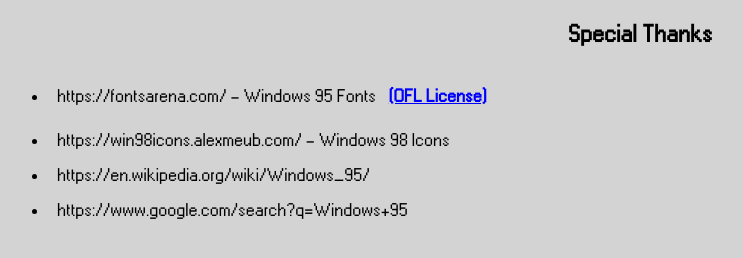
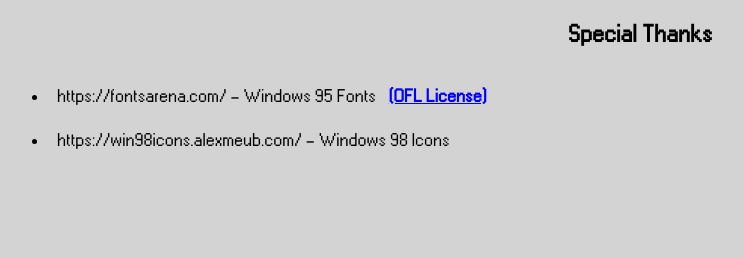
Before and after one commit to gs109111/about, a plain HTML site: page webpages/winver.html in a window 1280 px wide. Shown: the whole page, without its empty margins (0-743 px from the left). Drawn offline with Linux system fonts and the light colour scheme.

Commit message:
Update winver.html

```diff
--- a/webpages/winver.html
+++ b/webpages/winver.html
@@ -15,8 +15,6 @@
             </a>
         </li>
         <li style="text-wrap:wrap">https://win98icons.alexmeub.com/ - Windows 98 Icons</li>
-        <li style="text-wrap:wrap">https://en.wikipedia.org/wiki/Windows_95/</li>
-        <li style="text-wrap:wrap">https://www.google.com/search?q=Windows+95</li>
     </ul>
 
 </body>
```
